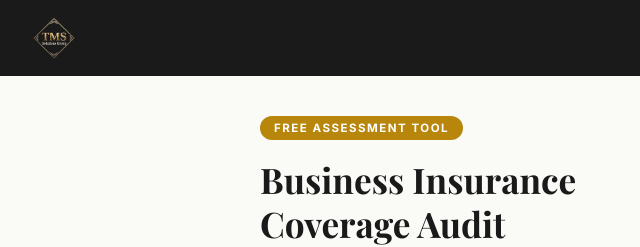
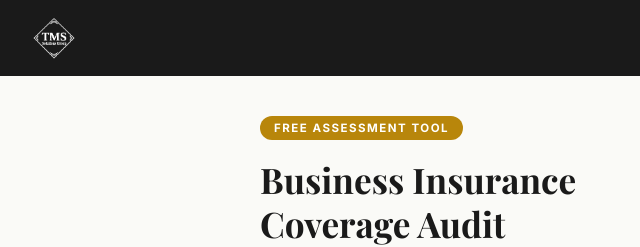
Before and after one commit to Tsparling1/tms-insurance-audit, a website: page public/index.html in a window 1280 px wide. Shown: the top 247 px of the page, 0-640 px from the left. Drawn offline with nearby package versions, Linux system fonts and the light colour scheme.

Commit message:
Fix logo visibility on dark header with CSS filter

```diff
--- a/public/index.html
+++ b/public/index.html
@@ -31,7 +31,7 @@
     }
     header .brand { font-family: 'Playfair Display', serif; font-size: 1.2rem; color: #B8860B; }
     header .contact { font-size: 0.8rem; color: #aaa; }
-    .brand-logo { height: 44px; width: auto; display: block; object-fit: contain; }
+    .brand-logo { height: 44px; width: auto; display: block; object-fit: contain; filter: brightness(0) invert(1); }
 
     main {
       flex: 1;
```
